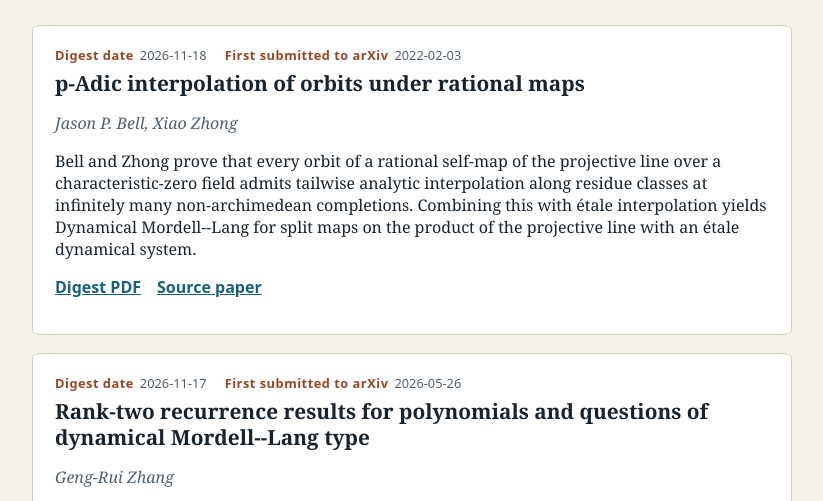
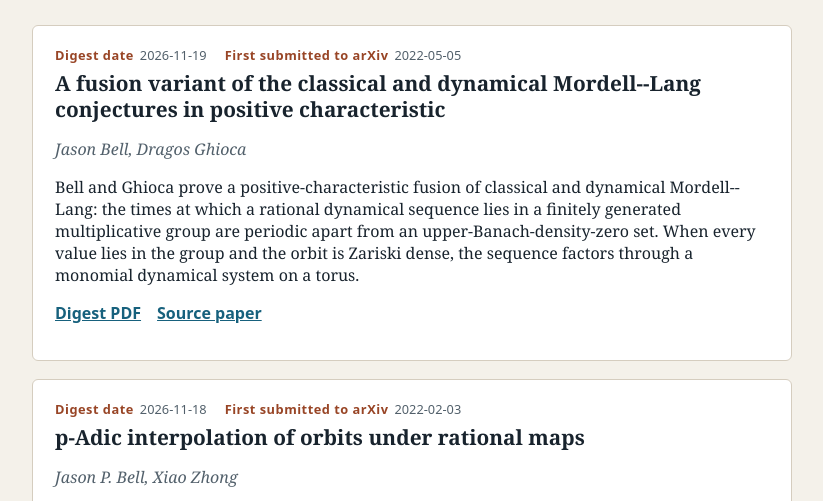
Before and after one commit to Yoaskay/daily-math-paper-digest-pages, a plain HTML site: page topics/arithmetic-dynamics.html in a window 1280 px wide. Shown: the part 279-780 px from the top of the page, without its empty margins (158-981 px from the left). Drawn offline with Linux system fonts and the light colour scheme.

Commit message:
Publish digest site for 2026-11-19

```diff
--- a/topics/arithmetic-dynamics.html
+++ b/topics/arithmetic-dynamics.html
@@ -14,6 +14,16 @@
     <p>Arithmetic dynamics in the broad sense.</p></header>
     <section class="digest-list" aria-label="Arithmetic dynamics digests">
     <article class="digest">
+<dl class="dates">
+<div><dt>Digest date</dt><dd>2026-11-19</dd></div>
+<div><dt>First submitted to arXiv</dt><dd>2022-05-05</dd></div>
+</dl>
+<h2>A fusion variant of the classical and dynamical Mordell--Lang conjectures in positive characteristic</h2>
+<p class="authors">Jason Bell, Dragos Ghioca</p>
+<p>Bell and Ghioca prove a positive-characteristic fusion of classical and dynamical Mordell--Lang: the times at which a rational dynamical sequence lies in a finitely generated multiplicative group are periodic apart from an upper-Banach-density-zero set. When every value lies in the group and the orbit is Zariski dense, the sequence factors through a monomial dynamical system on a torus.</p>
+<p class="links"><a href="../digests/2026-11-19-arxiv-2205.02644.pdf">Digest PDF</a> <a href="https://arxiv.org/abs/2205.02644v1">Source paper</a></p>
+</article>
+<article class="digest">
 <dl class="dates">
 <div><dt>Digest date</dt><dd>2026-11-18</dd></div>
 <div><dt>First submitted to arXiv</dt><dd>2022-02-03</dd></div>
```
Also changed, not shown: index.html (+1 -1 lines), 1 other file.
